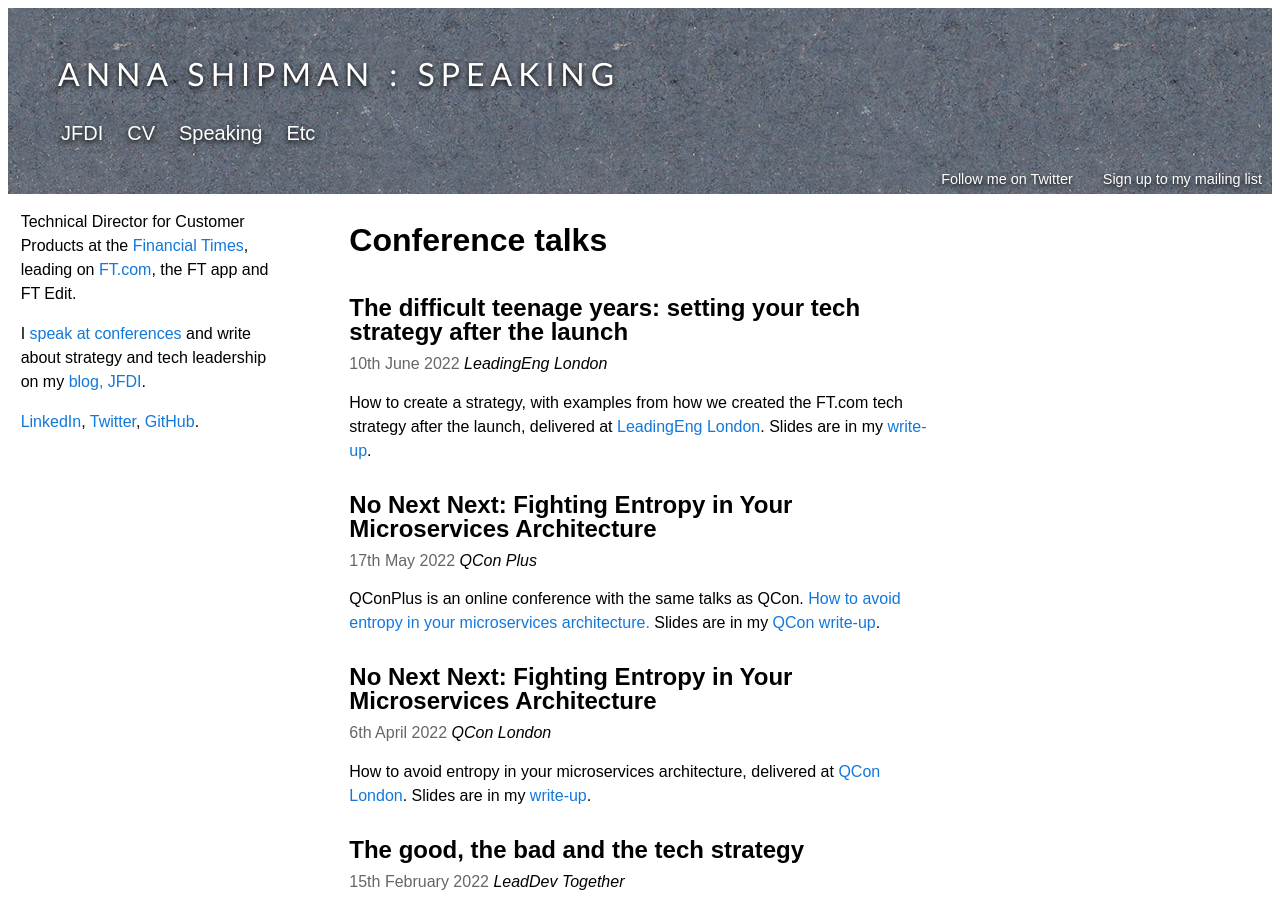
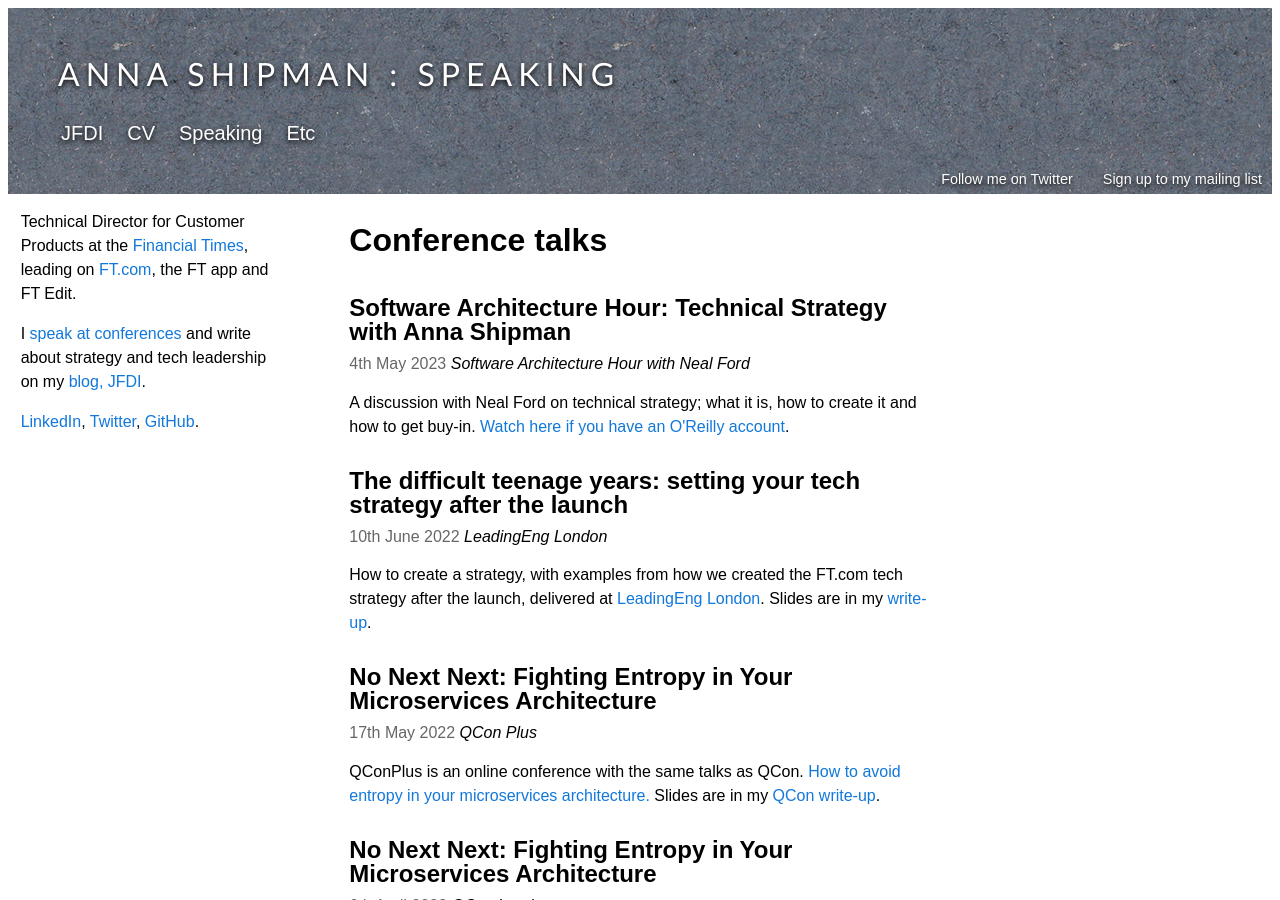
Before and after one commit to annashipman/annashipman.github.io, a Jekyll site: the page built from speaking.html, in a window 1280 px wide and 900 px high. Built offline with Jekyll 4.4.1, drawn with Linux system fonts in a browser that asks for light colours.

Commit message:
Add Software Architecture Hour to speaking page

```diff
--- a/speaking.html
+++ b/speaking.html
@@ -4,6 +4,9 @@
 
 <div class="right-column">
 <h1>Conference talks</h1>
+<h2><a href="https://learning.oreilly.com/videos/software-architecture-hour/0636920937104/0636920937104-video345687/">Software Architecture Hour: Technical Strategy with Anna Shipman</a></h2>
+<date>4th May 2023</date> <span class="conference-name">Software Architecture Hour with Neal Ford</span>
+<p>A discussion with Neal Ford on technical strategy; what it is, how to create it and how to get buy-in. <a href="https://learning.oreilly.com/videos/software-architecture-hour/0636920937104/0636920937104-video345687/">Watch here if you have an O'Reilly account</a>.</p>
 <h2><a href="https://leaddev.com/technical-direction-strategy/difficult-teenage-years-setting-your-tech-strategy-after-launch">The difficult teenage years: setting your tech strategy after the launch</a></h2>
 <date>10th June 2022</date> <span class="conference-name">LeadingEng London</span>
 <p>How to create a strategy, with examples from how we created the FT.com tech strategy after the launch, delivered at <a href="https://leaddev.com/technical-direction-strategy/difficult-teenage-years-setting-your-tech-strategy-after-launch">LeadingEng London</a>. Slides are in my <a href="/jfdi/difficult-teenage-years-leadeng.html">write-up</a>.</p>
```
